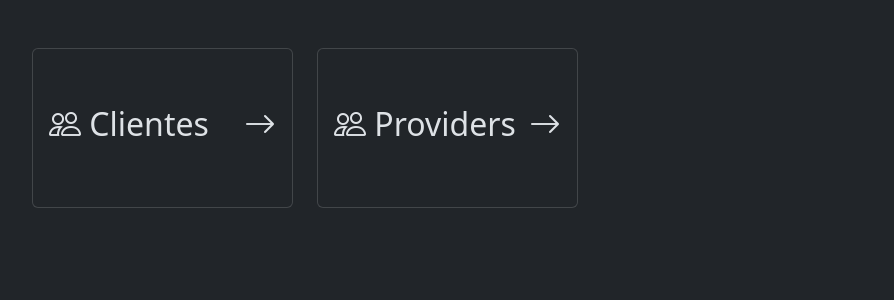
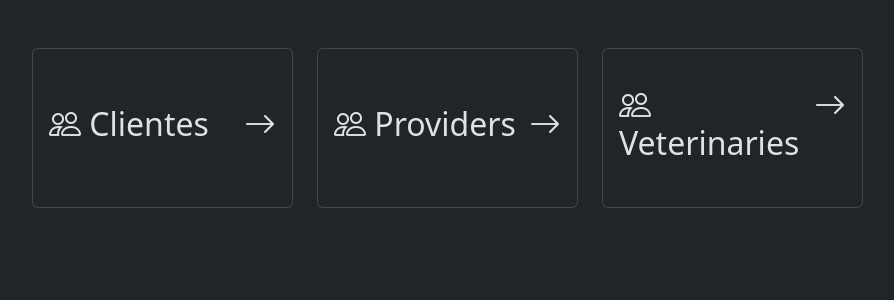
Before and after one commit to manuel-edlp/vetCloud, a Django app: page / in a window 1280 px wide. Shown: the part 74-374 px from the top of the page, without its empty margins (50-944 px from the left). Run offline with Django 5.2, Linux system fonts and the light colour scheme.

Commit message:
Agrego carta de veterinario

```diff
--- a/app/templates/home.html
+++ b/app/templates/home.html
@@ -34,6 +34,22 @@
                 </div>
             </a>
         </div>
+
+        <div class="col-3">
+            <a href="{% url 'veterinary_repo' %}" class="text-decoration-none" data-testid="home-Providers">
+                <div class="card" style="min-height: 20vh">
+                    <div class="card-body d-flex align-items-center">
+                        <h2 class="card-title d-flex justify-content-between w-100">
+                            <div>
+                                <i class="bi bi-people"></i>
+                                Veterinaries
+                            </div>
+                            <i class="bi bi-arrow-right"></i>
+                        </h2>
+                    </div>
+                </div>
+            </a>
+        </div>
     </div>
 </div>
 {% endblock %}
```
